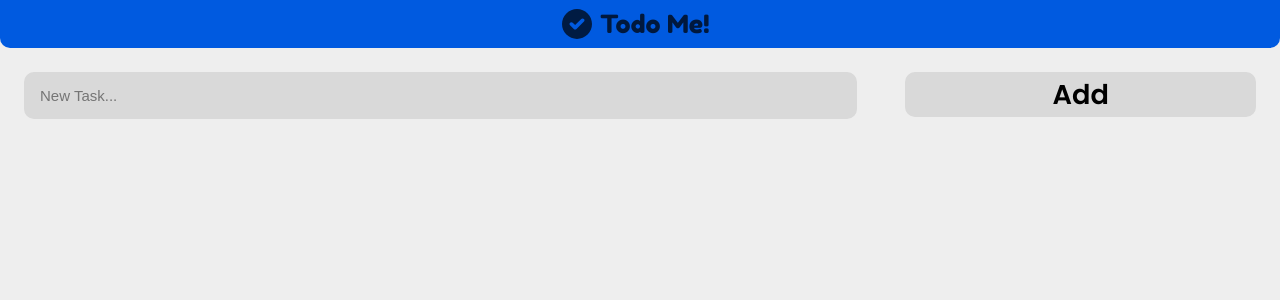
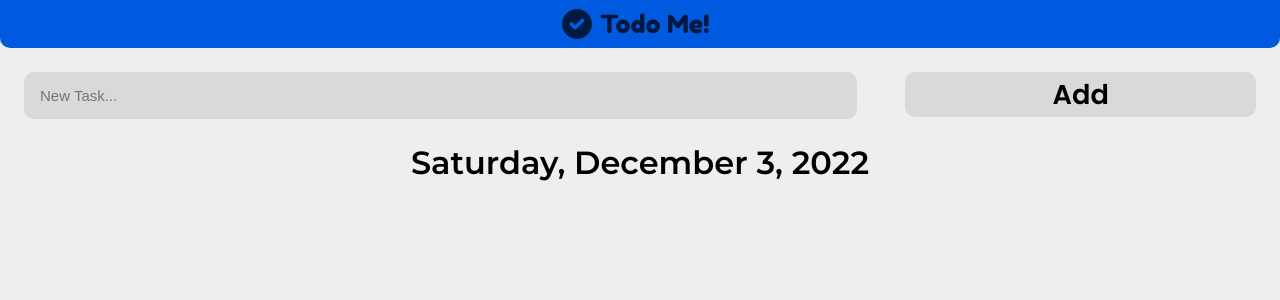
Before and after one commit to Vahidpro/todome, a React (Create React App) app: page / in a window 1280 px wide. Shown: the top 300 px of the page. Built offline with nearby package versions, Linux system fonts and the light colour scheme.

Commit message:
Add date information

```diff
--- a/public/index.html
+++ b/public/index.html
@@ -15,6 +15,9 @@
   <link href="https://fonts.googleapis.com/css2?family=Fredoka+One&family=Poppins:wght@400;600;700&display=swap"
     rel="stylesheet">
   <link href="https://fonts.googleapis.com/css2?family=Fredoka+One&display=swap" rel="stylesheet">
+  <link rel="preconnect" href="https://fonts.googleapis.com">
+  <link rel="preconnect" href="https://fonts.gstatic.com" crossorigin>
+  <link href="https://fonts.googleapis.com/css2?family=Montserrat:wght@400;600;800;900&display=swap" rel="stylesheet">
   <!--
       manifest.json provides metadata used when your web app is installed on a
       user's mobile device or desktop. See https://developers.google.com/web/fundamentals/web-app-manifest/
--- a/src/components/Information/Info.css
+++ b/src/components/Information/Info.css
@@ -0,0 +1,5 @@
+.time {
+	font-weight: 600;
+	font-size: xx-large;
+	font-family: "Montserrat", sans-serif;
+}
--- a/src/components/Information/Info.js
+++ b/src/components/Information/Info.js
@@ -1,11 +1,20 @@
-// import { useState } from "react";
+import { useState } from "react";
 import "./Info.css";
 const Info = (props) => {
-	// const [date, setDate] = useState(new Date());
+	const options = {
+		weekday: "long",
+		year: "numeric",
+		month: "long",
+		day: "numeric",
+	};
+	const [date] = useState(new Date());
 
 	return (
 		<div className="info-container">
-			{/* <div className="time">{date.toLocaleString()}</div> */}
+			<div className="time">{`${date.toLocaleDateString(
+				undefined,
+				options
+			)}`}</div>
 			<div className="remained"></div>
 		</div>
 	);
```
